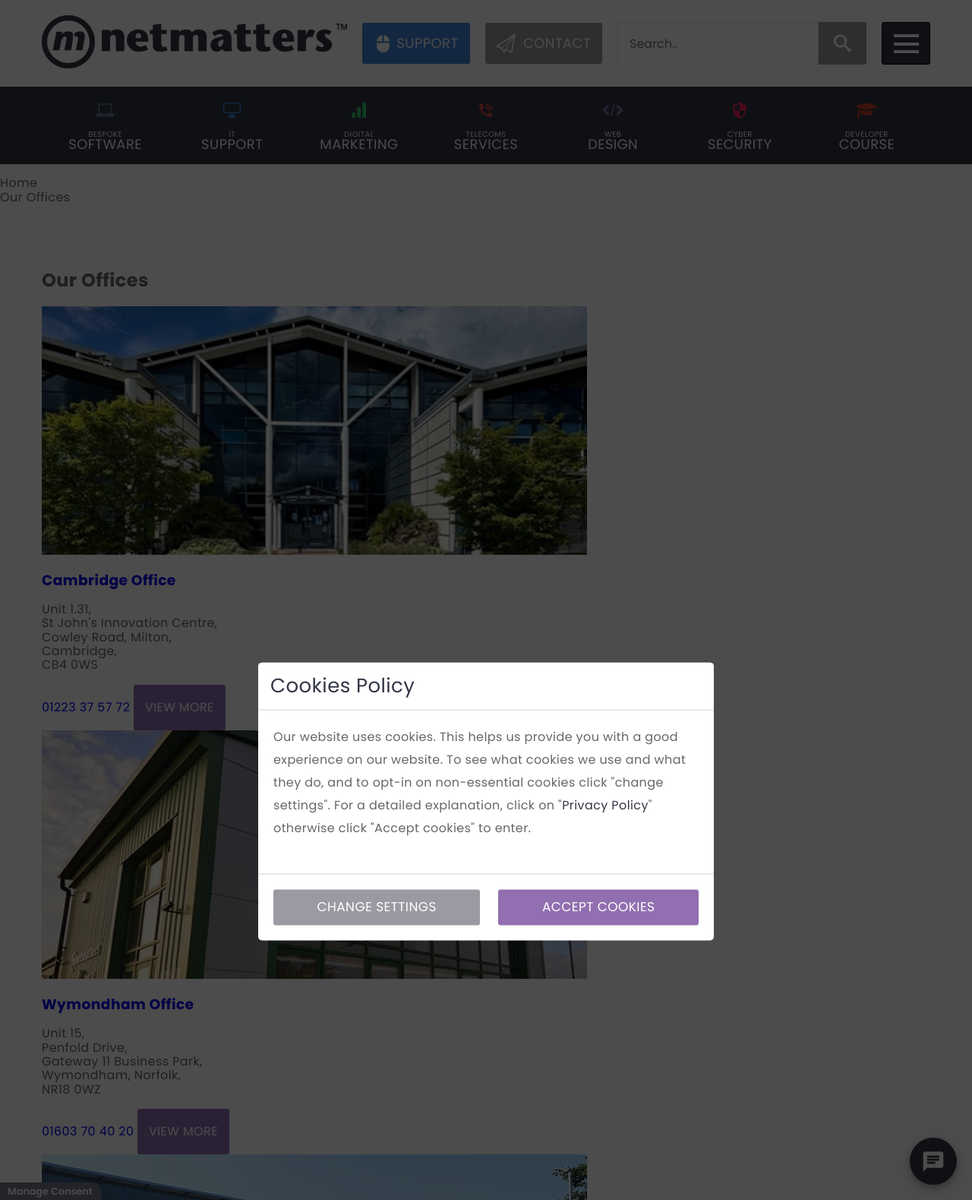
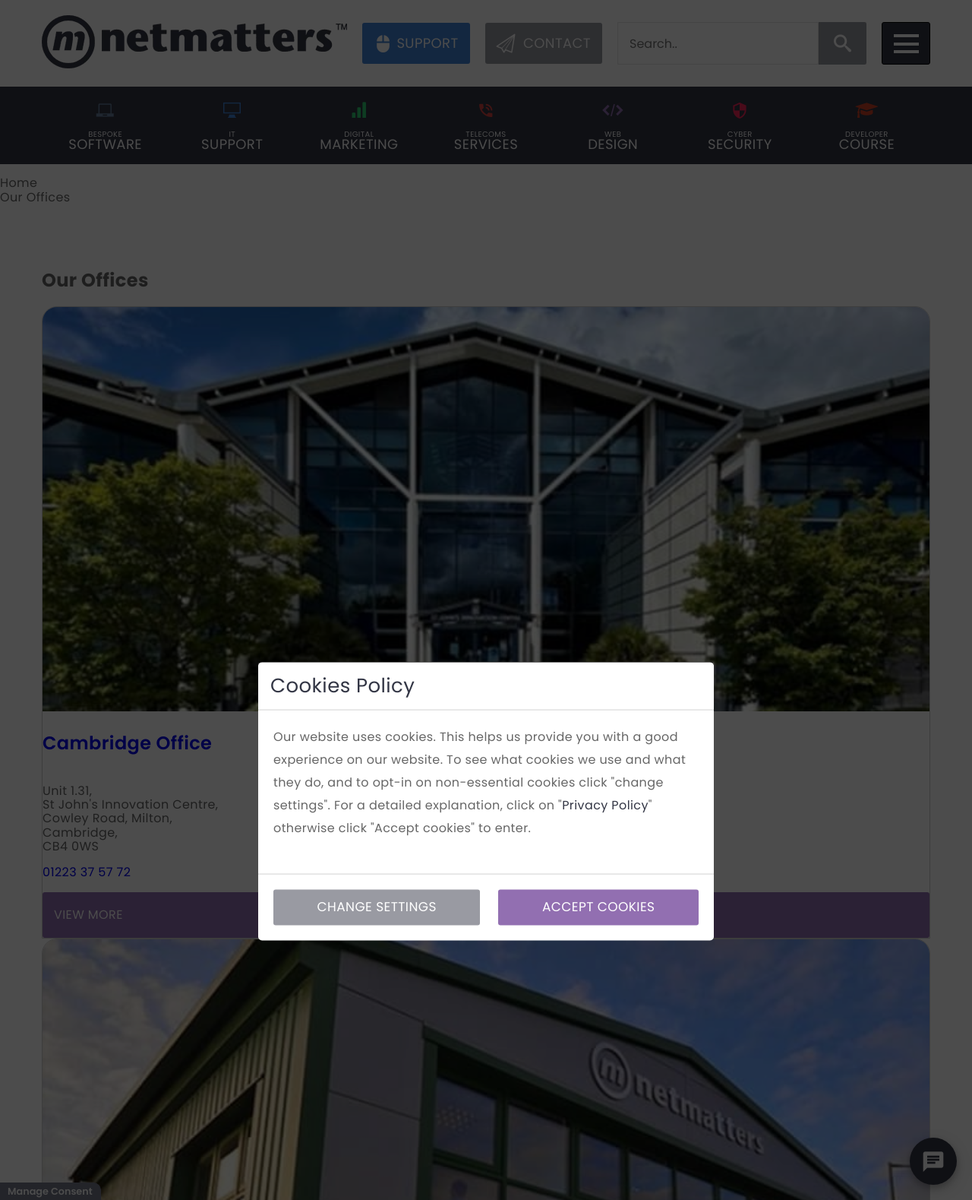
Before and after one commit to JTickett/Netmatters-Website, a PHP site: page /contact-us.php in a window 1280 px wide. Shown: the whole page at 76% size. Run offline with PHP 8.4, Linux system fonts and the light colour scheme; some libraries are stand-ins or nearby versions; some web fonts are replaced.

Commit message:
added basic styling for office cards

```diff
--- a/contact-us.php
+++ b/contact-us.php
@@ -36,8 +36,8 @@
             <div class="section-content">
 
                 <div class="office-card">
-                    <a href="#"><img src="images/cambridge.jpg" alt="Cambridge Office"></a>
-                    <a href="#"><h3 class="office-title">Cambridge Office</h3></a>
+                    <a class="office-image" href="#"><img src="images/cambridge.jpg" alt="Cambridge Office"></a>
+                    <h3 class="office-title"><a href="#">Cambridge Office</a></h3>
                     <p class="office-address">
                         Unit 1.31,
                         <br>St John's Innovation Centre,
@@ -46,12 +46,12 @@
                         <br>CB4 0WS
                     </p>
                     <a class="office-phone" href="tel:01223375772">01223 37 57 72</a>
-                    <a class="button service-color-webdesign" href="#">View More</a>
+                    <a class="office-button button service-color-webdesign" href="#">View More</a>
                 </div>
 
                 <div class="office-card">
-                    <a href="#"><img src="images/wymondham.jpg" alt="Wymondham Office"></a>
-                    <a href="#"><h3 class="office-title">Wymondham Office</h3></a>
+                    <a class="office-image" href="#"><img src="images/wymondham.jpg" alt="Wymondham Office"></a>
+                    <h3 class="office-title"><a href="#">Wymondham Office</a></h3>
                     <p class="office-address">
                         Unit 15,
                         <br>Penfold Drive,
@@ -60,12 +60,12 @@
                         <br>NR18 0WZ
                     </p>
                     <a class="office-phone" href="tel:01603704020">01603 70 40 20</a>
-                    <a class="button service-color-webdesign" href="#">View More</a>
+                    <a class="office-button button service-color-webdesign" href="#">View More</a>
                 </div>
 
                 <div class="office-card">
-                    <a href="#"><img src="images/yarmouth-2.jpg" alt="Yarmouth Office"></a>
-                    <a href="#"><h3 class="office-title">Yarmouth Office</h3></a>
+                    <a class="office-image" href="#"><img src="images/yarmouth-2.jpg" alt="Yarmouth Office"></a>
+                    <h3 class="office-title"><a href="#">Yarmouth Office</a></h3>
                     <p class="office-address">
                         Suite F23,
                         <br>Beacon Innovation Centre,
@@ -74,7 +74,7 @@
                         <br>NR31 7RA
                     </p>
                     <a class="office-phone" href="tel:01493603204">01493 60 32 04</a>
-                    <a class="button service-color-webdesign" href="#">View More</a>
+                    <a class="office-button button service-color-webdesign" href="#">View More</a>
                 </div>
 
             </div>
--- a/scss/modules/_index.scss
+++ b/scss/modules/_index.scss
@@ -13,3 +13,4 @@
 @import 'news';
 @import 'email';
 @import 'footer';
+@import 'offices';
--- /dev/null
+++ b/scss/modules/_offices.scss
@@ -0,0 +1,33 @@
+.office-card {
+    display: flex;
+    flex-direction: column;
+    border: 1px solid $border-grey {
+        radius: 20px 20px 0 0;
+    }
+    overflow: hidden;
+
+}
+
+.office-image {
+
+    img {
+        width: 100%;
+    }
+}
+
+.office-title {
+    font-size: 1.5rem;
+    font-weight: 600;
+}
+
+.office-address {
+    font-size: 1rem;
+}
+
+.office-phone {
+    font-size: 1rem;
+}
+
+.office-button {
+    margin-top: 1rem;
+}
```
Also changed, not shown: css/styles.css, 1 other file.
